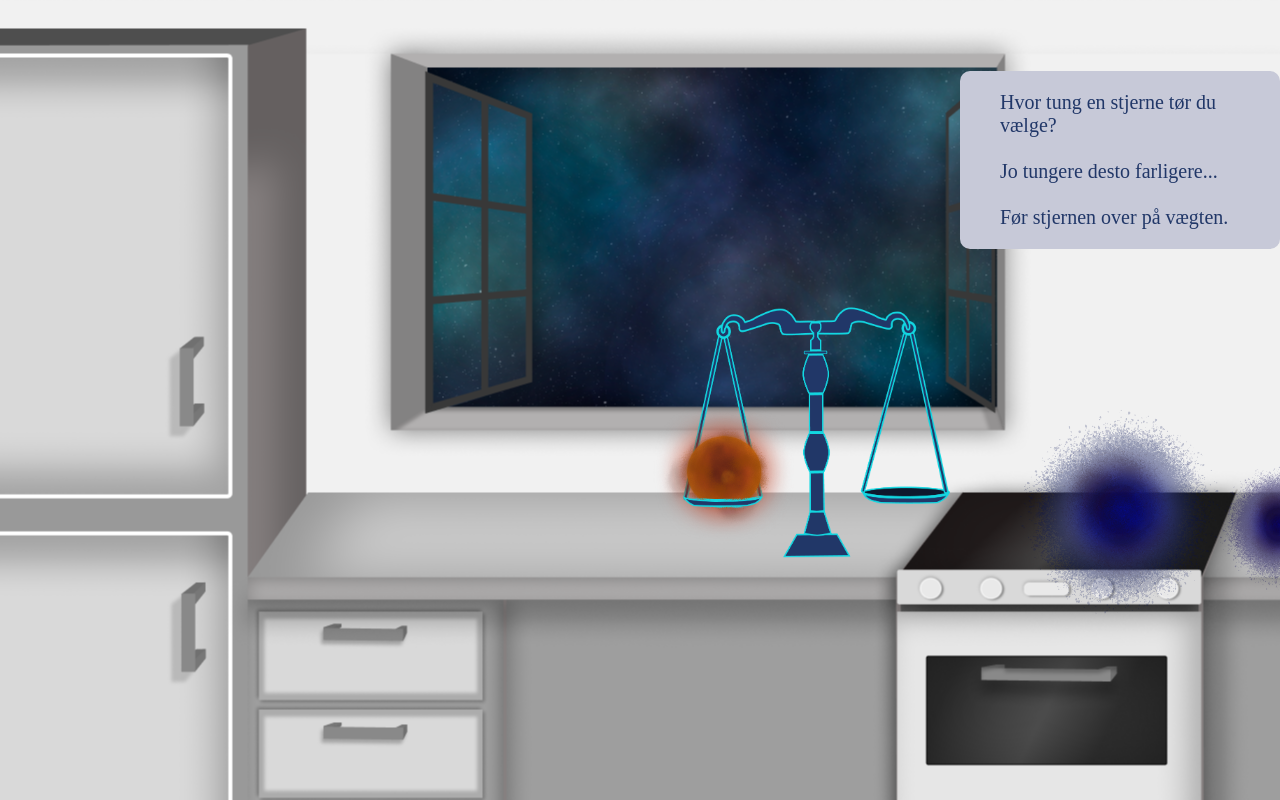
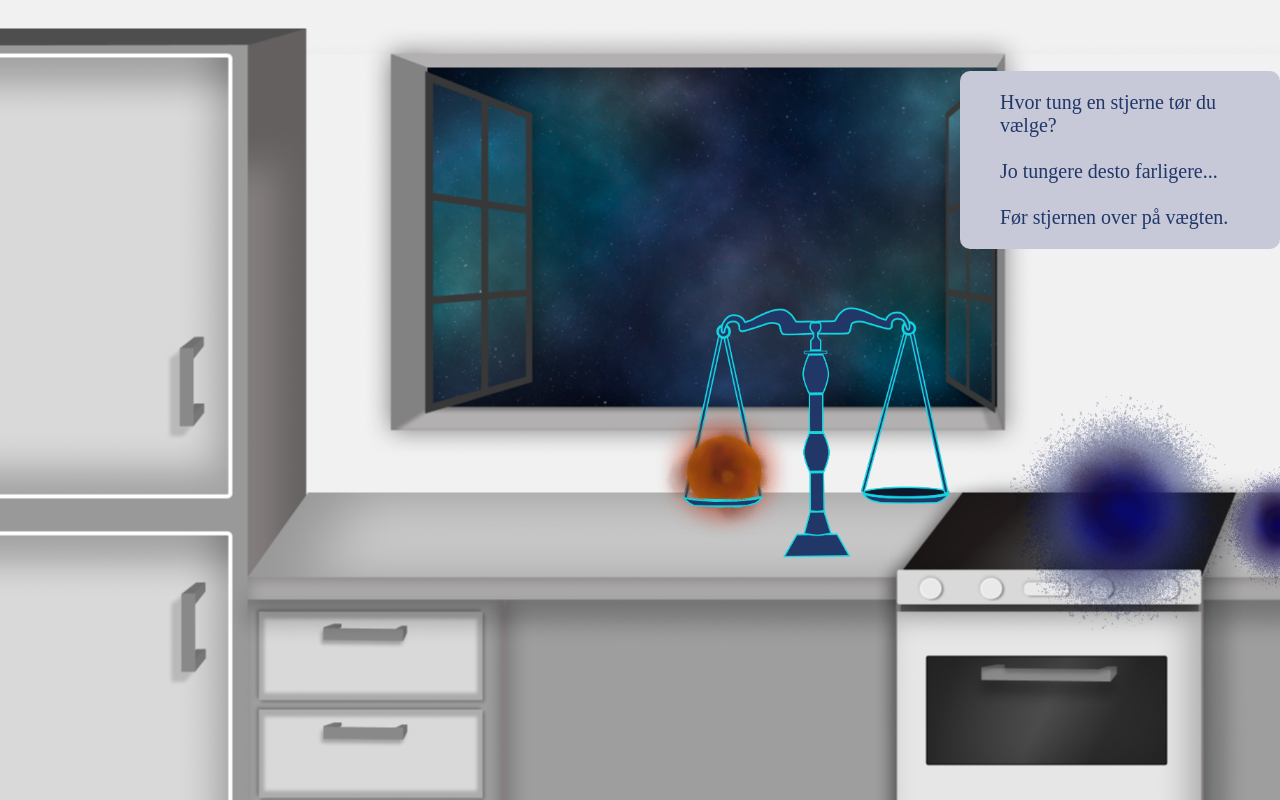
Before and after one commit to Klara919/Interaktiv-storytelling-projekt, a plain HTML site: page Pick star/howheavyblue.html in a window 1280 px wide. Shown: the top 800 px of the page. Drawn offline with Linux system fonts and the light colour scheme.

Commit message:
ændring af størrelse

```diff
--- a/Pick star/howheavyblue.css
+++ b/Pick star/howheavyblue.css
@@ -88,7 +88,7 @@
 
 #bigblue {
     position: absolute;   /* gør det muligt at placere billedet præcist */
-    width: 200px;         /* juster størrelsen */
+    width: 230px;         /* juster størrelsen */
     height: auto;         /* bevarer proportioner */
     top: 32rem;             /* hvor langt ned på siden */
     left: 70rem;            /* hvor langt til højre */
```
